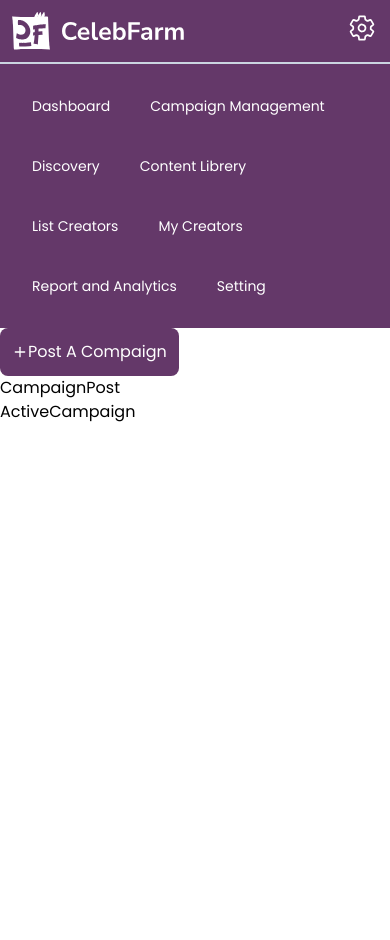
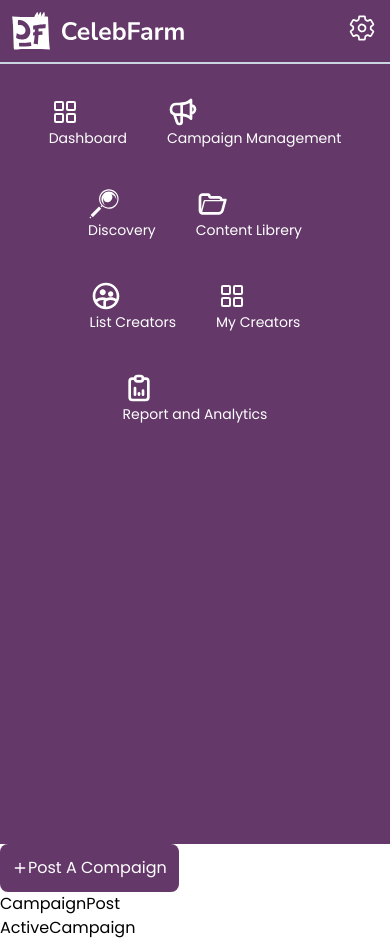
Before and after one commit to Ayala2004/CelebFarm, a React (Vite) app: page / in a window 390 px wide. Before the commit the page ends 844 px from the top, so only its background shows below. Built offline with nearby package versions, Linux system fonts and the light colour scheme.

Commit message:
setting jidden in sm screen

```diff
--- a/src/components/Nav.jsx
+++ b/src/components/Nav.jsx
@@ -1,16 +1,17 @@
 import React from "react";
 
-const Nav = ({ href, label, Icon }) => {
+const Nav = ({ href, label, Icon, name }) => {
   // console.log(href);
   return (
     <div
-      className="p-5 text-sm text-nowrap hover:text-[#643869] hover:bg-white rounded-md hover:font-semibold
-    lg:flex lg:items-center lg:gap-2 lg:hover:bg-[#643869] "
+      className={`p-5 text-sm text-nowrap hover:text-[#643869] hover:bg-white rounded-md hover:font-semibold
+    lg:flex lg:items-center lg:gap-2 ${name&& "hidden"}`}
     >
-      <Icon className="size-8 hidden lg:block" />
-      <a className="" href={href}>
-        {label}
-      </a>
+        <Icon className="size-8  lg:block" />
+
+        <a className="" href={href}>
+          {label}
+        </a>
     </div>
   );
 };
--- a/src/constants/index.js
+++ b/src/constants/index.js
@@ -36,6 +36,7 @@ export const navLinks = [
     href: "#Setting",
     label: "Setting",
     Icon: IoSettingsOutline,
+    name: "setting",
   },
 ];
 
--- a/src/sections/NavBar.jsx
+++ b/src/sections/NavBar.jsx
@@ -7,17 +7,18 @@ const NavBar = () => {
     <>
       <div
         className="text-violet
-        lg:flex lg:flex-col"
+        lg:flex lg:flex-col h-screen"
+
       >
         <nav>
           <h1 className="p-3 border-b-2 border-slate-300 flex justify-between">
             <img src={logo}></img>
-            <section className="hover:bg-white hover:text-[#643869] rounded-full flex justify-center items-center w-8 h-8">
-              <IoSettingsOutline className="size-7 lg:hidden" />
+            <section className="hover:bg-white   hover:text-[#643869] rounded-full flex justify-center items-center w-8 h-8 lg:hidden">
+              <IoSettingsOutline className="size-7 lg:hidden " />
             </section>
           </h1>
-          <ul className="flex flex-col justify-between">
-            <li className="flex p-3 flex-wrap lg:flex-col ">
+          <ul className="flex flex-col">
+            <li className="flex p-3 flex-wrap justify-center items-start  lg:items-start lg:justify-start lg:flex-col  ">
               {navLinks.map((link, index) => (
                 <Nav key={index} {...link} />
               ))}
```
